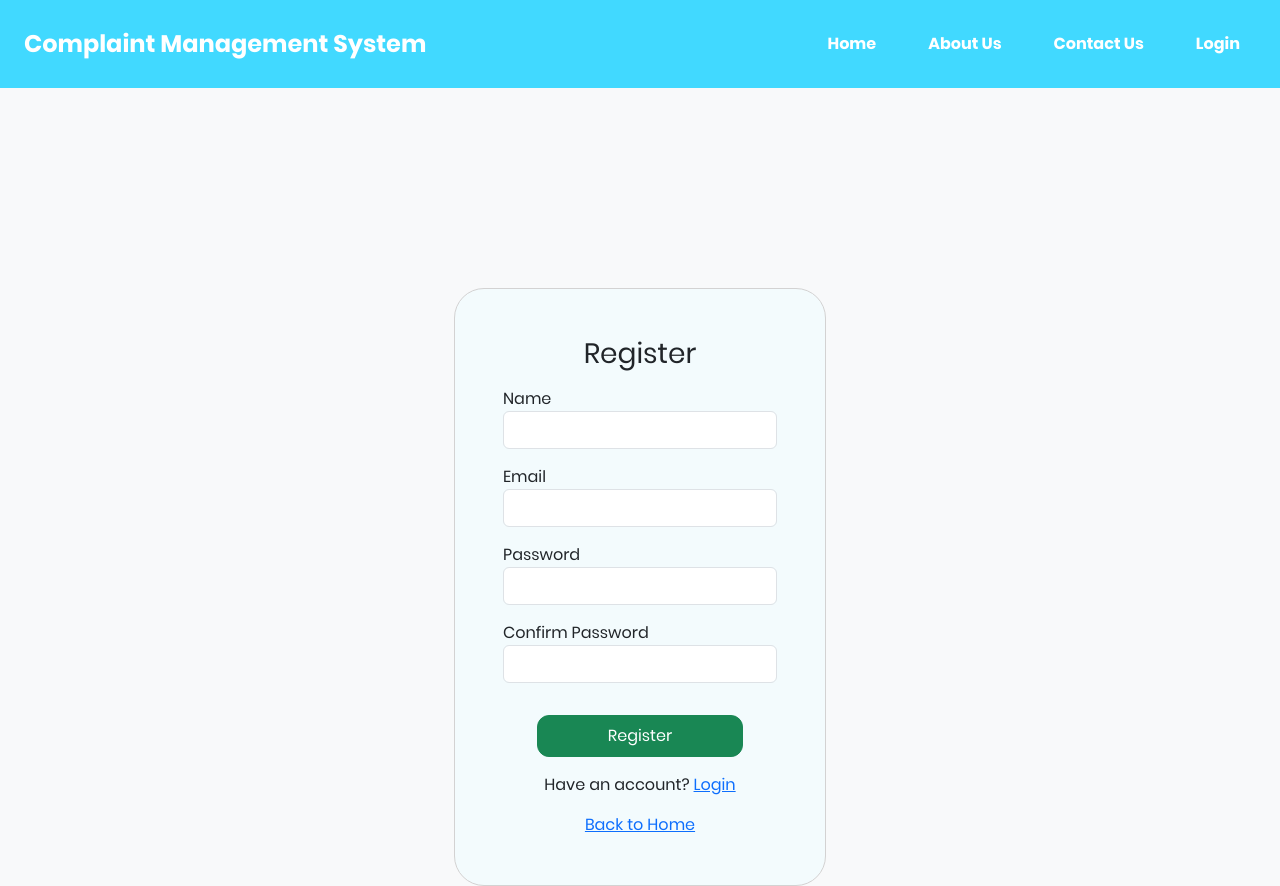
After one commit to Vaillant06/ComplaintManagementSystem, a Flask app: page /auth/register in a window 1280 px wide. The commit adds this page. Run offline with Flask 3, Linux system fonts and the light colour scheme.

Commit message:
Added Register user functionality

```diff
--- a/app/routes/auth.py
+++ b/app/routes/auth.py
@@ -1,10 +1,40 @@
-from flask import Blueprint, render_template, request, redirect, url_for
+from flask import Blueprint, render_template, request, redirect, url_for, flash
 from flask_login import login_user, logout_user
 from app.db import query
 from app import bcrypt
 from app.user_wrapper import UserWrapper
 
 bp = Blueprint("auth", __name__, url_prefix="/auth")
+
+
+@bp.route("/register", methods=["GET", "POST"])
+def register():
+    if request.method == "POST":
+        name = request.form['name']
+        email = request.form['email']
+        password = request.form['password']
+        confirm_password = request.form['confirm_password']
+
+        if password != confirm_password:
+            flash("Passwords do not match", "alert")
+            return render_template("register.html")
+
+        existing_email = query("select * from users where email=%s", (email,), fetchone=True)
+        if existing_email:
+            flash("Email exists already", "alert")
+            return render_template("register.html")
+
+        hashed_password = bcrypt.generate_password_hash(password).decode()
+
+        query(
+            "insert into users(name, email, password, role) values (%s %s %s)",
+            (name, email, hashed_password),
+            commit=True
+        )
+
+        return redirect(url_for("auth.login"))
+
+    return render_template("register.html")
 
 @bp.route("/login", methods=["GET", "POST"])
 def login():
@@ -23,7 +53,7 @@ def login():
             else:
                 return redirect(url_for("complaints.list_complaints"))
 
-        return "Invalid credentials"
+        flash("Invalid credentials!", "alert")
 
     return render_template("login.html")
 
@@ -31,4 +61,5 @@ def login():
 @bp.route("/logout")
 def logout():
     logout_user()
+    flash("Admin Logout Successful!", "success")
     return redirect(url_for("auth.login"))
--- a/app/routes/complaints.py
+++ b/app/routes/complaints.py
@@ -8,9 +8,8 @@ bp = Blueprint("complaints", __name__, url_prefix="/complaints")
 @login_required
 def list_complaints():
     rows = query(
-        "SELECT * FROM complaints WHERE user_id=%s ORDER BY id DESC",
-        (current_user.id,),
-        fetchall=True
+        "select * from complaints order by created_at",
+        fetchall = True
     )
     return render_template("complaints.html", complaints=rows)
 
--- /dev/null
+++ b/app/static/js/main.js
@@ -0,0 +1,6 @@
+setTimeout(() => {
+    let alerts = document.querySelectorAll('.flash-messages');
+    alerts.forEach(alert => {
+        alert.remove();
+    });
+}, 3000);
--- a/app/static/styles.css
+++ b/app/static/styles.css
@@ -10,7 +10,57 @@
     font-weight: 700;
 }
 
+header {
+    background-color: rgb(65, 217, 255);
+}
 
 body {
     font-family: 'Poppins', sans-serif;
 }
+
+.nav-item {
+    display: flex;
+    flex-direction: row;
+    gap: 20px;
+}
+
+.nav-link {
+    color: white;
+    border-radius: 12px;
+    transition: 0.3s ease-in;
+}
+
+.nav-link:hover {
+    background-color: white;
+    color: rgb(65, 217, 255);
+    border-bottom: 1px sold white;
+    border-radius: 12px;
+    transition: 0.3s ease-out;
+}
+
+.redirection {
+    display: flex;
+    flex-direction: column;
+    justify-content: center;
+    align-items: center;
+}
+
+.form {
+    background-color: rgb(243, 251, 253);
+    border: 1px solid rgb(211, 210, 210);
+    border-radius: 30px;
+    margin-top: 200px;
+}
+
+.btn {
+    border-radius: 12px;
+    width: 75%;
+}
+
+.alert {
+    color: red;
+}
+
+.success {
+    color: green;
+}
--- a/app/templates/base.html
+++ b/app/templates/base.html
@@ -6,15 +6,19 @@
     <title>Complaint Management System</title>
     <link href="https://cdn.jsdelivr.net/npm/bootstrap@5.3.0/dist/css/bootstrap.min.css" rel="stylesheet">
     <link rel="stylesheet" href="{{ url_for('static', filename='styles.css') }}">
+    <script src="{{ url_for('static', filename='js/main.js') }}"></script>
 </head>
 <body class="bg-light">
-    <header class="bg-primary text-white p-4">
+    <header class="text-white p-4">
         <div class="d-flex justify-content-between align-items-center">
             <div class="title fs-4 fw-bold">Complaint Management System</div>
             <nav>
                 <ul class="nav">
                     <li class="nav-item">
-                        <a href="/auth/login" class="nav-link text-white">Login</a>
+                        <a href="home.home" class="nav-link fw-bold">Home</a>
+                        <a href="#" class="nav-link fw-bold">About Us</a>
+                        <a href="#" class="nav-link fw-bold">Contact Us</a>
+                        <a href="/auth/login" class="nav-link fw-bold">Login</a>
                     </li>
                 </ul>
             </nav>
@@ -24,4 +28,5 @@
         {% block content %} {% endblock %}
     </div>
 </body>
+
 </html>
--- a/app/templates/landing_page.html
+++ b/app/templates/landing_page.html
@@ -2,4 +2,5 @@
 {% block content %}
 <h1>This is the landing page</h1>
 <a href="{{ url_for('auth.login') }}" class="btn btn-success">Login</a>
+<a href="{{ url_for('auth.register') }}">Register</a>
 {% endblock %}
--- /dev/null
+++ b/app/templates/register.html
@@ -0,0 +1,40 @@
+{% extends 'base.html' %}
+{% block content %}
+<div class="form col-md-4 offset-md-4 p-5">
+    <h3 class="mb-3 text-center">Register</h3>
+
+    <form method="POST">
+        <div class="mb-3">
+            <label for="name">Name</label>
+            <input type="text" class="form-control" name="name">
+        </div>
+        <div class="mb-3">
+            <label for="email">Email</label>
+            <input type="text" class="form-control" name="email">
+        </div>
+        <div class="mb-3">
+            <label for="">Password</label>
+            <input type="password" class="form-control" name="password">
+        </div>
+        <div class="mb-3">
+            <label for="name">Confirm Password</label>
+            <input type="password" class="form-control" name="confirm_password">
+        </div>
+        <div class="redirection">
+            <button class="btn btn-success mt-3 p-2">Register</button>
+            <p class="mt-3">Have an account? <a href="{{ url_for('auth.login') }}">Login</a></p>
+            <a href="{{ url_for('home.home') }}">Back to Home</a>
+        </div>
+    </form>
+    <div class="flash-messages text-center mt-3">
+        {% with messages = get_flashed_messages(with_categories=True) %}
+            {% if messages %}
+                {% for category, message in messages %}
+                    <p class="{{ category }}">{{ message }}</p>
+                {% endfor %}
+            {% endif %}
+        {% endwith %}
+    </div>
+</div>
+
+{% endblock %}
```
Also changed, not shown: app/routes/admin.py (+9 -2 lines), app/templates/admin_dashboard.html (added, +17 -0 lines), app/templates/complaints.html (+3 -4 lines), app/templates/login.html (+18 -4 lines).
